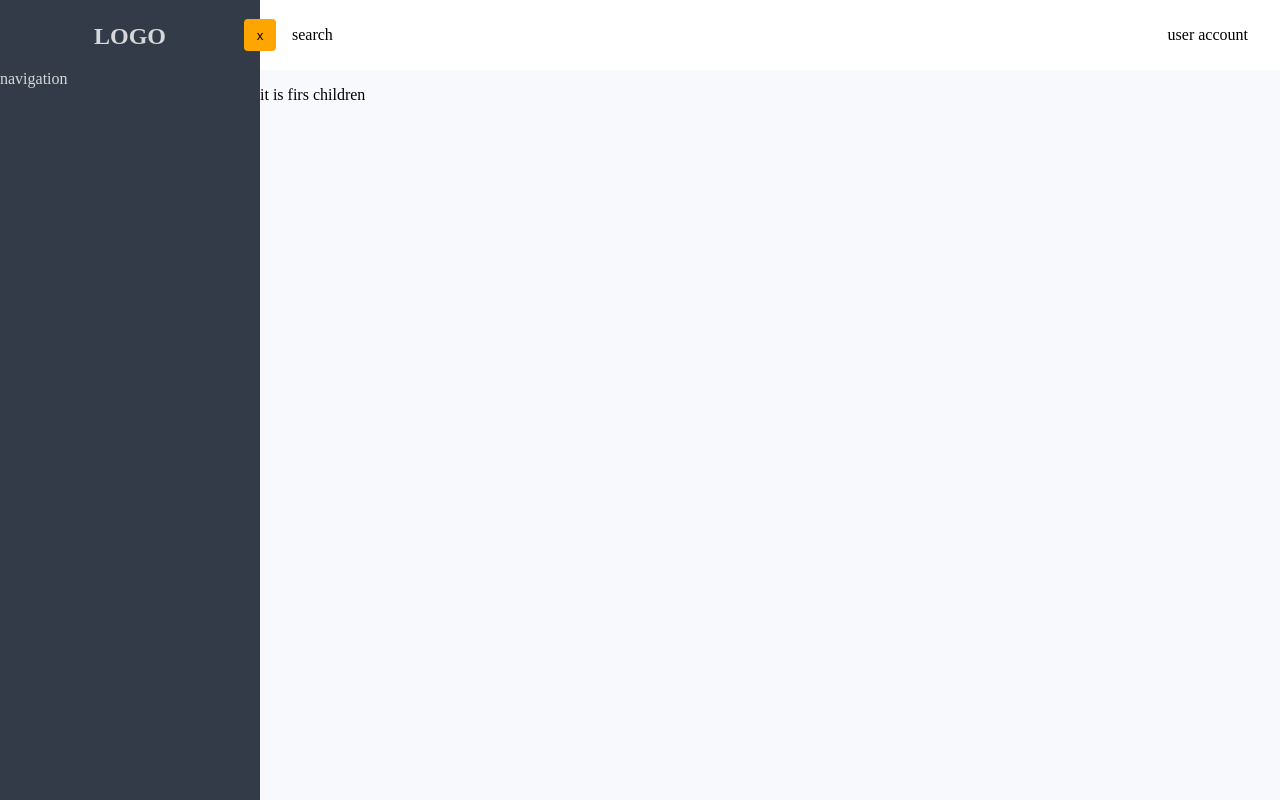
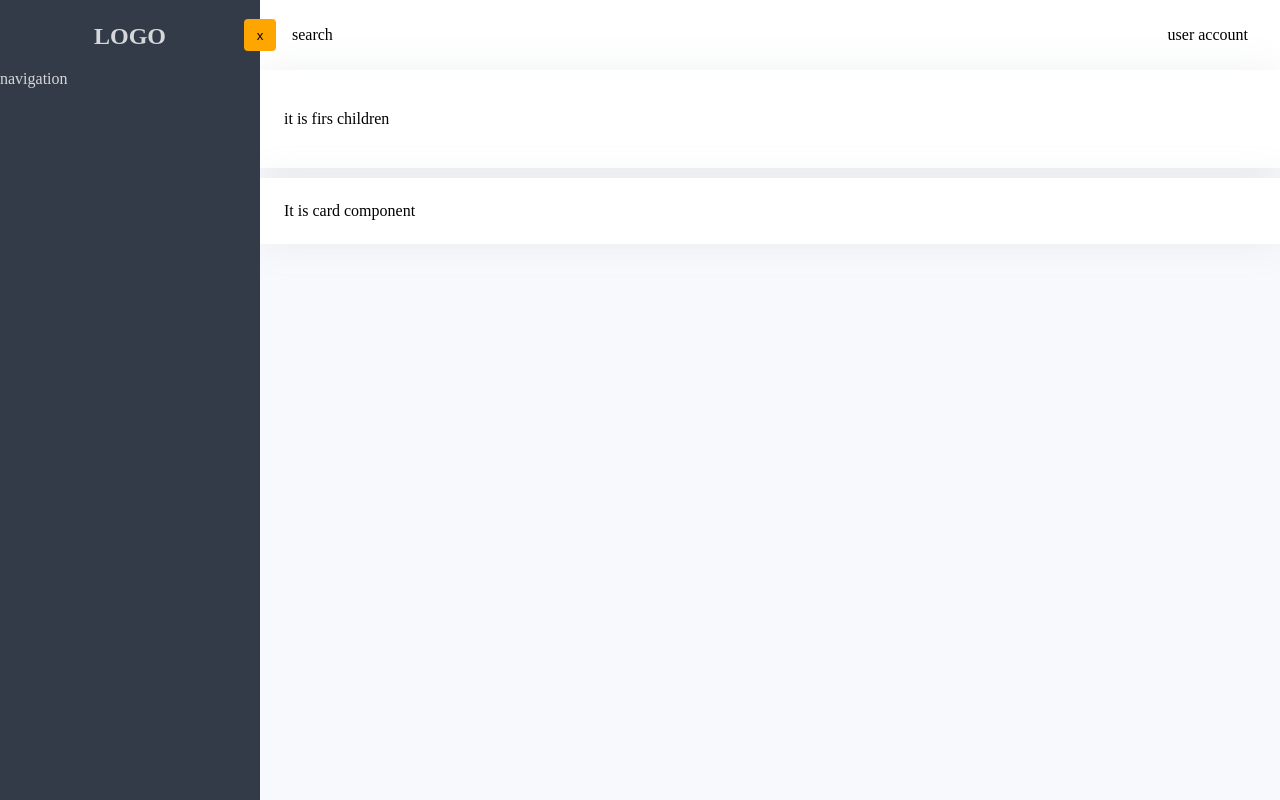
Before and after one commit to PawelRzepinski/finance, a React (Create React App) app: page / in a window 1280 px wide. Built offline with nearby package versions, Linux system fonts and the light colour scheme.

Commit message:
Create Card

```diff
--- /dev/null
+++ b/src/components/molecules/Card/Card.tsx
@@ -0,0 +1,30 @@
+import React, { ReactNode } from 'react'
+import styled from 'styled-components'
+
+export interface CardProps {
+  children: ReactNode
+  header?: ReactNode
+}
+
+export const Card = ({ children, header }: CardProps) => (
+  <CardWrapper>
+    {header && (
+      <HeaderWrapper>
+        {header}
+      </HeaderWrapper>
+    )}
+    {children}
+  </CardWrapper>
+)
+
+const CardWrapper = styled.div`
+  padding: 24px;
+  border: ${({ theme }) => theme.borderRadius.s};
+  background-color: ${({ theme }) => theme.colors.white[100]};
+  box-shadow: 0 0 35px 0 rgba(154,161,171,0.15);
+  margin-bottom: 10px;
+`
+
+const HeaderWrapper = styled.header`
+  margin-bottom: 12px;
+`
--- a/src/pages/Dashboard.tsx
+++ b/src/pages/Dashboard.tsx
@@ -1,8 +1,14 @@
 import { MainTemplate } from '../components/templates/MainTemplate'
 import React from 'react'
+import { Card } from '../components/molecules/Card/Card'
 
 export const Dashboard = () => (
     <MainTemplate>
-      <p>it is firs children</p>
+      <Card>
+        <p>it is firs children</p>
+      </Card>
+      <Card>
+        It is card component
+      </Card>
     </MainTemplate>
 )
--- a/src/style/theme.tsx
+++ b/src/style/theme.tsx
@@ -29,6 +29,13 @@ export const theme: DefaultTheme = {
     gray: {
       50: '#F8F9FC'
     },
+    primary: {
+      50: '#FFB10A', // default
+      40: '#FFBE33',
+      30: '#FFCB5C',
+      20: '#FFD885',
+      10: '#FFE5AD'
+    },
     secondary: {
       10: '#323B47'
     }
```
Also changed, not shown: 1 other file (tests, documents, lock files or other folders).
